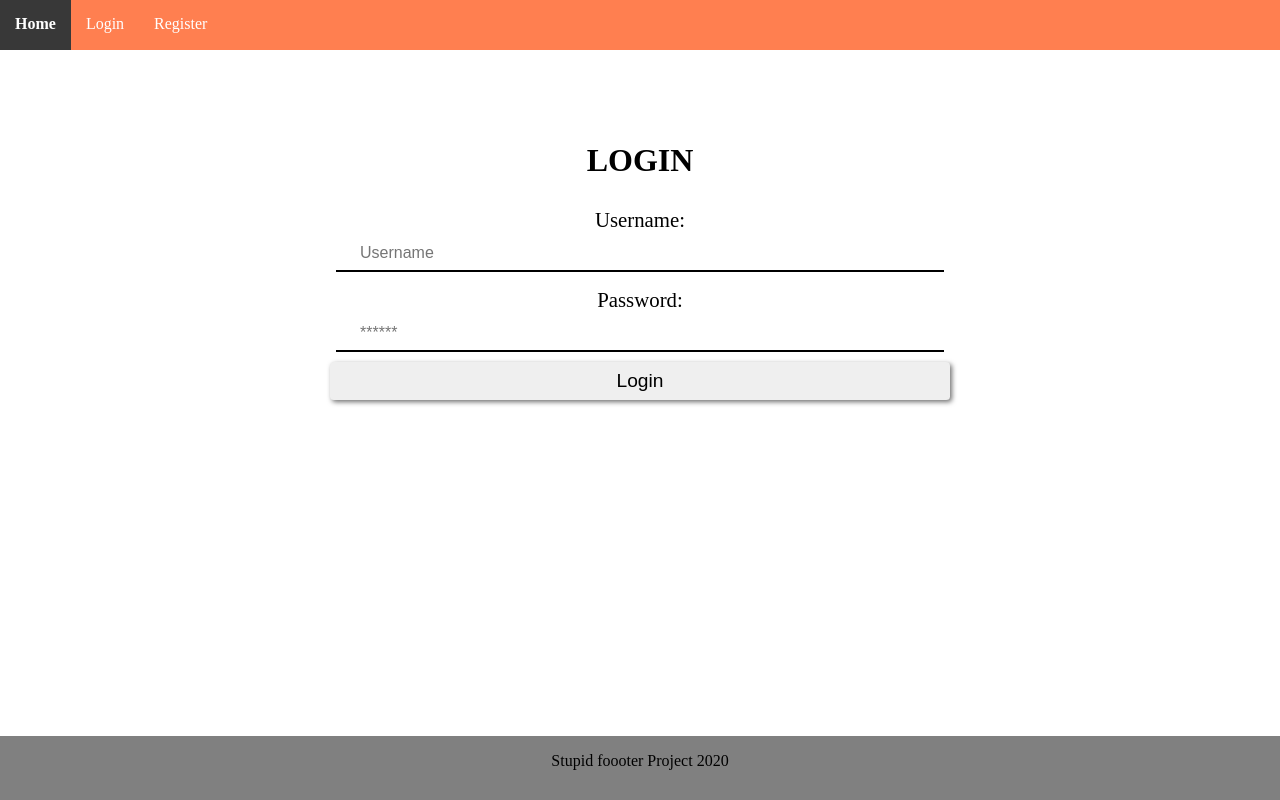
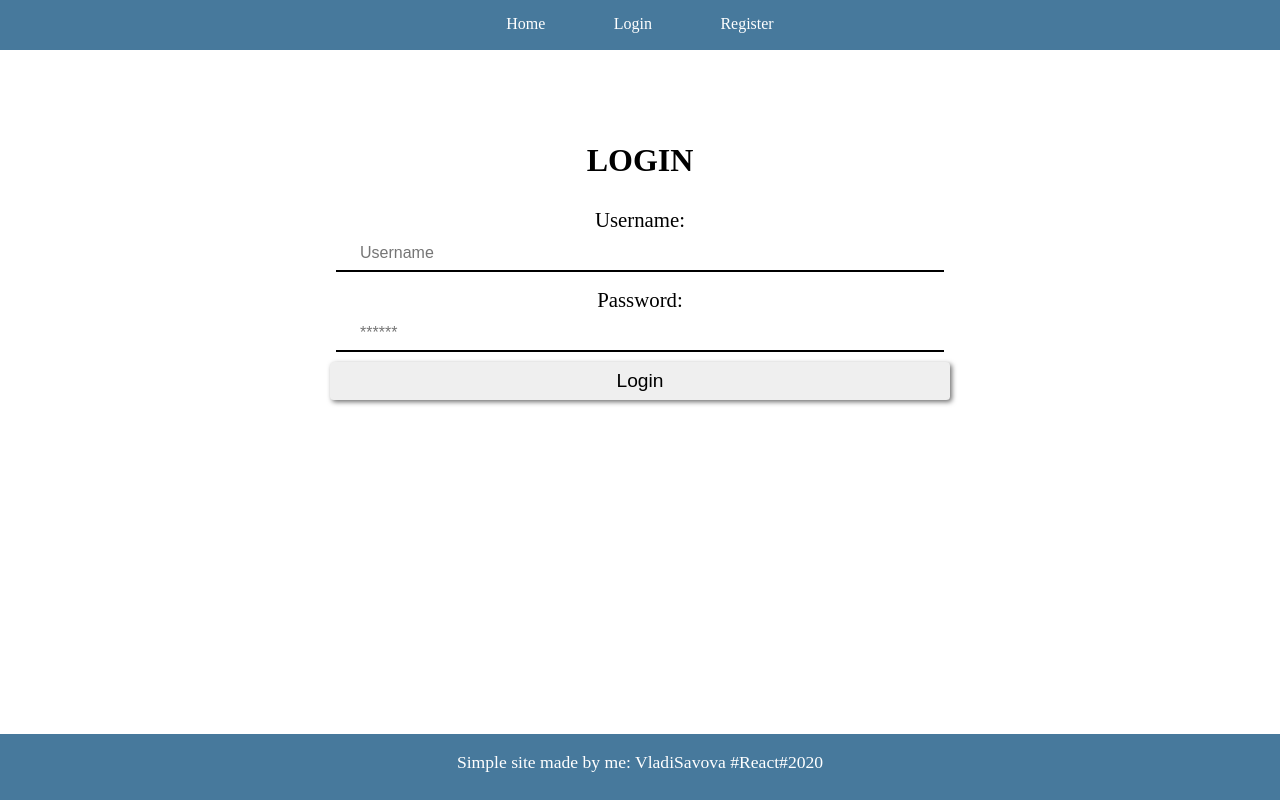
Before and after one commit to VladiSavova/project-react-2020, a React (Create React App) app: page /login in a window 1280 px wide. Built offline with nearby package versions, Linux system fonts and the light colour scheme.

Commit message:
css updates

```diff
--- a/src/components/button/link-button.module.css
+++ b/src/components/button/link-button.module.css
@@ -3,27 +3,27 @@
     padding: 0.5rem;
     border: none;
     border-radius: 0.5em;
-    color: black;
+    color: rgb(36, 56, 89);
     font-size: 1.2rem;
-    box-sizing: 2px 2px 2px black;
+    /* box-sizing: 2px 2px 2px black; */
     box-shadow: 2px 2px 5px rgba(0, 0, 0, 0.2);
-
 }
 
 .btn:hover {
     cursor: pointer;
-    background-color: #383838;
+    background-color: rgb(71, 121, 156);
     /* font-weight: bold; */
     color: white;
 
 }
 
 .btn-link {
-    color: black;
+    color: rgb(36, 56, 89);
     text-decoration: none;
 
 }
 
 .btn-link:hover {
     color: white;
+    background-color: rgb(71, 121, 156);
 }
--- a/src/components/button/submit-button.module.css
+++ b/src/components/button/submit-button.module.css
@@ -12,8 +12,7 @@
 
 .submit:hover {
     cursor: pointer;
-    background-color: black;
-    font-weight: bold;
+    background-color: rgb(71, 121, 156);
     color: white;
 
 
--- a/src/components/footer/index.js
+++ b/src/components/footer/index.js
@@ -6,7 +6,7 @@ const Footer = () => {
     return(
         <footer>
             <div className={styles.footer}>
-                <p >Stupid foooter Project 2020</p>
+                <p>Simple site made by me: VladiSavova #React#2020</p>
             </div>
         </footer>
     )
--- a/src/components/footer/index.module.css
+++ b/src/components/footer/index.module.css
@@ -1,19 +1,13 @@
 .footer {
     width: 100%;
     height: 6vh;
-    background-color: gray;
-
+    background-color: rgb(71, 121, 156);
+    color: white;
     text-align: center;
     position: fixed;
     left: 0;
     bottom: 0;
     right: 0;
     padding-top: 1em;
+    font-size: 1.1em;
 }
-.p {
-    color: rgb(226, 208, 208);
-    font-size: 1em;
-}
-.p:hover {
-    color: black;
-}
--- a/src/components/header/index.module.css
+++ b/src/components/header/index.module.css
@@ -1,22 +1,14 @@
 .navigation {
     width: 100%;
     height: 50px;
-    background-color: coral;
-    color: white;
+    background-color: rgb(71, 121, 156);
     position: fixed;
     top: 0;
-
+    text-align: center;
 }
 
 .header-link {
-    color: white;
     text-decoration: none;
-    height: 40px;
+    height: 60px;
+    margin: 2em;
 }
-/*
-.header-list-item {
-    display: inline-block;
-    height: 40px;
-    cursor: pointer;
-    vertical-align: top;
-} */
--- a/src/components/link/index.module.css
+++ b/src/components/link/index.module.css
@@ -2,6 +2,7 @@
     color: white;
     text-decoration: none;
     height: 40px;
+    padding: 1.2em;
 }
 
 .header-list-item {
@@ -16,6 +17,5 @@
 
 .header-list-item:hover {
     border-top: none;
-    font-weight: bold;
-    background-color: #383838;
+    background-color:rgb(36, 56, 89);
 }
--- a/src/pages/home/index.js
+++ b/src/pages/home/index.js
@@ -2,7 +2,7 @@ import React, { useContext } from 'react';
 import PageLayout from '../../components/page-layout';
 import UserContext from '../../Context/Context'
 
-const HomePage = ({ user }) => {
+const HomePage = () => {
 
 const context = useContext(UserContext);
   const { loggedIn } = context;
```
Also changed, not shown: src/pages/home/index.module.css (+11 -1 lines).
